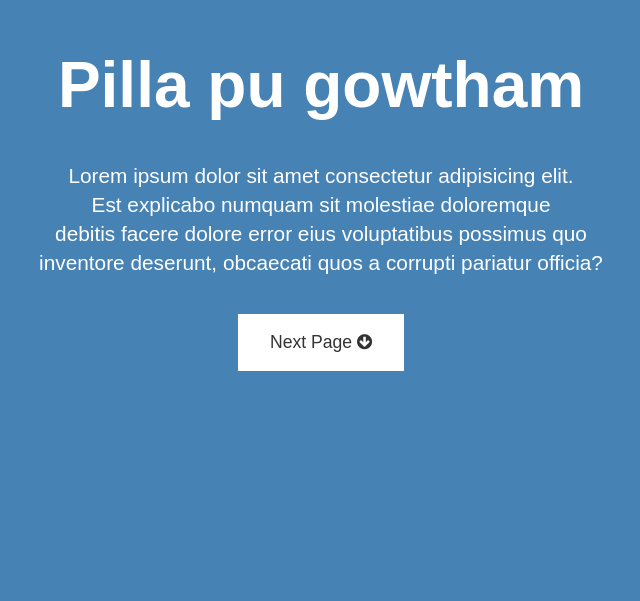
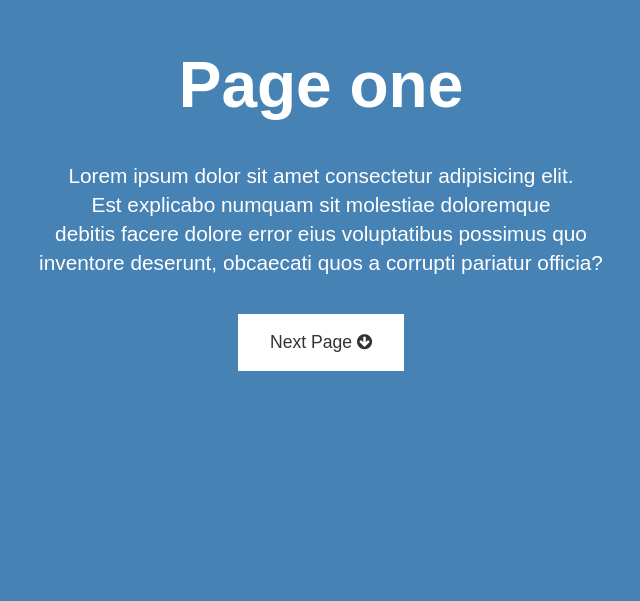
Before and after one commit to sandeepgoddindla/PRESENTATION, a plain HTML site: page index.html in a window 1280 px wide. Shown: the part 199-800 px from the top of the page, without its empty margins (319-959 px from the left). Drawn offline with Linux system fonts and the light colour scheme.

Commit message:
Update index.html

```diff
--- a/index.html
+++ b/index.html
@@ -11,7 +11,7 @@
 <body>
 
     <section id="page1" class="page">
-        <h1>Pilla pu gowtham</h1>
+        <h1>Page one</h1>
         <p>Lorem ipsum dolor sit amet consectetur adipisicing elit. <br>Est explicabo numquam sit molestiae doloremque<br>
              debitis facere dolore error eius voluptatibus possimus quo <br>inventore deserunt, obcaecati quos a corrupti pariatur officia?</p>
              <div>
```
